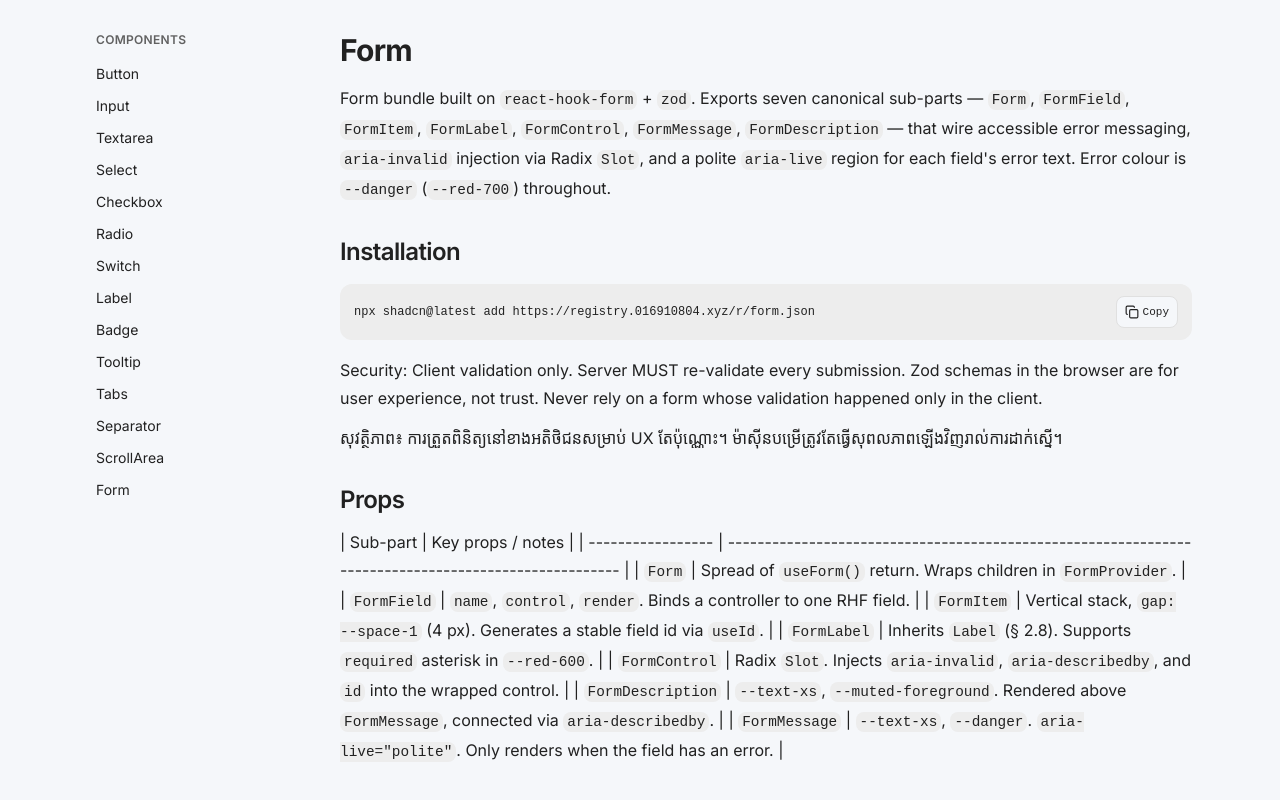
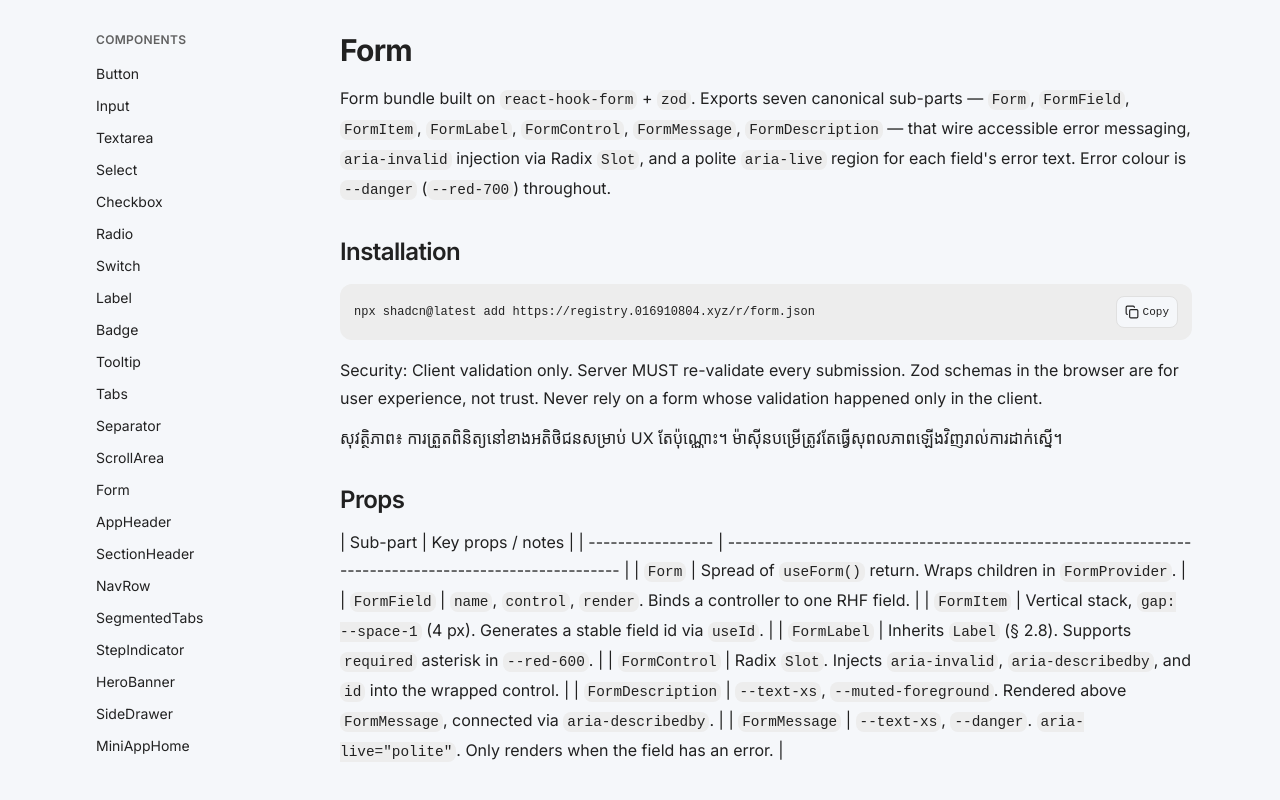
Before and after one commit to dg-superapp/design-system, a Next.js app: page /docs/components/form in a window 1280 px wide. Shown: the top 800 px of the page. Built offline with nearby package versions, Linux system fonts and the light colour scheme; a web font is replaced by a local one.

Commit message:
feat(04-09): atomic finalize manifest + renderer barrel for 8 Phase 4 items

```diff
--- a/registry/items.manifest.ts
+++ b/registry/items.manifest.ts
@@ -404,4 +404,166 @@ export const items: ManifestEntry[] = [
       },
     ] as const,
   },
+  // === Phase 4 — Headers + Navigation (8 entries, hoisted per ISSUE-01 atomic finalize) ===
+  {
+    name: 'app-header',
+    title: 'AppHeader',
+    docsSlug: 'app-header',
+    registryUrl: itemUrl('app-header'),
+    description: 'MiniApp top nav bar — navy gradient, 3-slot grid, 44px icon-buttons.',
+    controls: [
+      {
+        kind: 'text',
+        name: 'title',
+        label: 'Title',
+        default: 'ដាក់ពាក្យទិដ្ឋាការ',
+        placeholder: 'Apply for visa',
+      },
+      {
+        kind: 'variant',
+        name: 'leadingIcon',
+        label: 'Leading icon',
+        options: ['menu', 'back', 'none'] as const,
+        default: 'menu',
+      },
+      { kind: 'number', name: 'trailingCount', label: 'Trailing count', default: 0, min: 0, max: 9 },
+      { kind: 'boolean', name: 'withBadge', label: 'Show badge cluster', default: false },
+    ] as const,
+  },
+  {
+    name: 'section-header',
+    title: 'SectionHeader',
+    docsSlug: 'section-header',
+    registryUrl: itemUrl('section-header'),
+    description: 'Section title + optional accent action link.',
+    controls: [
+      {
+        kind: 'text',
+        name: 'title',
+        label: 'Title',
+        default: 'សេវាថ្មីៗ',
+        placeholder: 'Recent services',
+      },
+      { kind: 'boolean', name: 'withAction', label: 'Show action link', default: true },
+      {
+        kind: 'text',
+        name: 'actionLabel',
+        label: 'Action label',
+        default: 'មើលទាំងអស់',
+        placeholder: 'View all',
+      },
+    ] as const,
+  },
+  {
+    name: 'nav-row',
+    title: 'NavRow',
+    docsSlug: 'nav-row',
+    registryUrl: itemUrl('nav-row'),
+    description: '48px list row — leading chip + label/caption + chevron/count/switch trailing.',
+    controls: [
+      {
+        kind: 'variant',
+        name: 'trailing',
+        label: 'Trailing',
+        options: ['chevron', 'count', 'switch', 'none'] as const,
+        default: 'chevron',
+      },
+      { kind: 'boolean', name: 'active', label: 'Active state', default: false },
+      { kind: 'boolean', name: 'withCaption', label: 'Show caption', default: true },
+      { kind: 'boolean', name: 'withLeadingIcon', label: 'Show leading icon', default: true },
+    ] as const,
+  },
+  {
+    name: 'segmented-tabs',
+    title: 'SegmentedTabs',
+    docsSlug: 'segmented-tabs',
+    registryUrl: itemUrl('segmented-tabs'),
+    description: 'Pill-group tabs — surface-2 track, brand-fill active.',
+    controls: [
+      {
+        kind: 'variant',
+        name: 'tabCount',
+        label: 'Tab count',
+        options: ['2', '3', '4'] as const,
+        default: '3',
+      },
+      {
+        kind: 'variant',
+        name: 'defaultIndex',
+        label: 'Default tab',
+        options: ['0', '1', '2', '3'] as const,
+        default: '0',
+      },
+    ] as const,
+  },
+  {
+    name: 'step-indicator',
+    title: 'StepIndicator',
+    docsSlug: 'step-indicator',
+    registryUrl: itemUrl('step-indicator'),
+    description: 'Numbered step circles with connector bars — pending / active / done.',
+    controls: [
+      {
+        kind: 'variant',
+        name: 'stepCount',
+        label: 'Step count',
+        options: ['3', '4', '5'] as const,
+        default: '4',
+      },
+      {
+        kind: 'number',
+        name: 'activeIndex',
+        label: 'Active step index (0-based)',
+        default: 1,
+        min: 0,
+        max: 4,
+      },
+    ] as const,
+  },
+  {
+    name: 'hero-banner',
+    title: 'HeroBanner',
+    docsSlug: 'hero-banner',
+    registryUrl: itemUrl('hero-banner'),
+    description: 'Rounded navy hero with stipple, optional inner card, and headless-controlled carousel.',
+    controls: [
+      {
+        kind: 'variant',
+        name: 'slideCount',
+        label: 'Slide count',
+        options: ['1', '2', '3'] as const,
+        default: '3',
+      },
+      { kind: 'number', name: 'activeIndex', label: 'Active slide', default: 0, min: 0, max: 2 },
+      { kind: 'boolean', name: 'withCard', label: 'Inner card variant', default: false },
+    ] as const,
+  },
+  {
+    name: 'side-drawer',
+    title: 'SideDrawer',
+    docsSlug: 'side-drawer',
+    registryUrl: itemUrl('side-drawer'),
+    description: 'Left-edge slide-in drawer with AppHeader header, nav list, and legal footer.',
+    controls: [
+      { kind: 'boolean', name: 'withProfile', label: 'Profile block', default: true },
+      {
+        kind: 'variant',
+        name: 'navItemCount',
+        label: 'Nav item count',
+        options: ['3', '5', '7'] as const,
+        default: '5',
+      },
+      { kind: 'boolean', name: 'withFooter', label: 'Legal footer', default: true },
+      { kind: 'boolean', name: 'defaultOpen', label: 'Open in playground', default: true },
+    ] as const,
+  },
+  {
+    name: 'miniapp-home',
+    title: 'MiniAppHome',
+    docsSlug: 'miniapp-home',
+    registryUrl: itemUrl('miniapp-home'),
+    description:
+      'Composed MiniApp home — AppHeader + HeroBanner + SectionHeader + NavRow + tile grid. Phase 4 exit-gate composition.',
+    controls: [] as const,
+  },
 ];
--- a/src/app/preview/[item]/renderers/index.ts
+++ b/src/app/preview/[item]/renderers/index.ts
@@ -13,6 +13,15 @@ import { TabsPreview } from './tabs';
 import { SeparatorPreview } from './separator';
 import { ScrollAreaPreview } from './scroll-area';
 import { FormPreview } from './form';
+// === Phase 4 — Headers + Navigation renderers (atomic batch per ISSUE-01) ===
+import { AppHeaderPreview } from './app-header';
+import { SectionHeaderPreview } from './section-header';
+import { NavRowPreview } from './nav-row';
+import { SegmentedTabsPreview } from './segmented-tabs';
+import { StepIndicatorPreview } from './step-indicator';
+import { HeroBannerPreview } from './hero-banner';
+import { SideDrawerPreview } from './side-drawer';
+import { MiniAppHomePreview } from './miniapp-home';
 
 /**
  * Preview renderer registry — Phase 3 Plan 3-01.
@@ -46,4 +55,13 @@ export const previewRenderers: Record<string, PreviewRenderer> = {
   separator: SeparatorPreview,
   'scroll-area': ScrollAreaPreview,
   form: FormPreview,
+  // === Phase 4 — Headers + Navigation (atomic batch per ISSUE-01) ===
+  'app-header': AppHeaderPreview,
+  'section-header': SectionHeaderPreview,
+  'nav-row': NavRowPreview,
+  'segmented-tabs': SegmentedTabsPreview,
+  'step-indicator': StepIndicatorPreview,
+  'hero-banner': HeroBannerPreview,
+  'side-drawer': SideDrawerPreview,
+  'miniapp-home': MiniAppHomePreview,
 };
```
